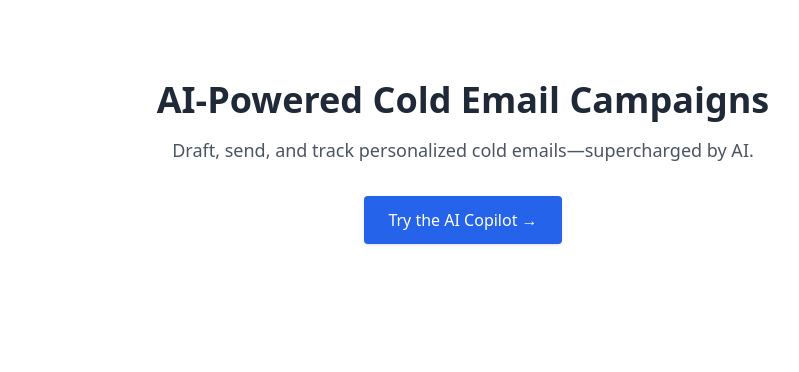
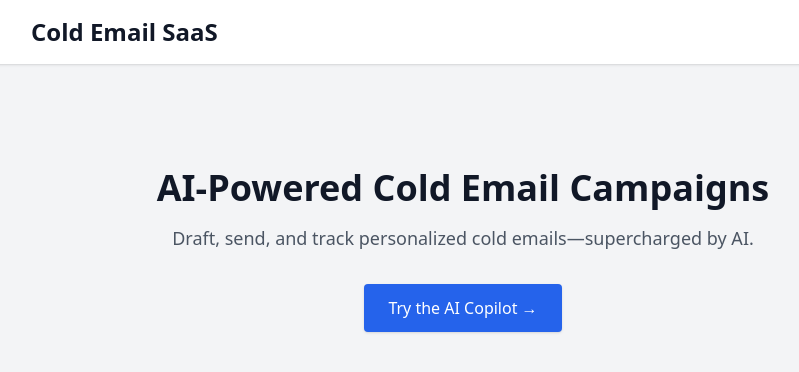
Before and after one commit to oluwafemidiakhoa/Coldemail, a Next.js app: page / in a window 1280 px wide. Shown: the top 372 px of the page, without its empty margins (177-976 px from the left). Built offline with nearby package versions, Linux system fonts and the light colour scheme.

Commit message:
Update layout.tsx

```diff
--- a/app/layout.tsx
+++ b/app/layout.tsx
@@ -1,10 +1,9 @@
 // app/layout.tsx
-
-import './globals.css';
+import "./globals.css";
 
 export const metadata = {
-  title: 'Cold Email SaaS',
-  description: 'AI-powered cold outreach platform',
+  title: "Cold Email SaaS",
+  description: "Next-gen AI cold email platform",
 };
 
 export default function RootLayout({
@@ -13,13 +12,14 @@ export default function RootLayout({
   children: React.ReactNode;
 }) {
   return (
-    <html lang="en">
-      <head>
-        <title>{metadata.title}</title>
-        <meta name="description" content={metadata.description} />
-      </head>
-      <body className="bg-white text-gray-800">
-        {children}
+    <html lang="en" className="bg-gray-100">
+      <body className="font-sans text-gray-900">
+        <header className="bg-white shadow">
+          <div className="max-w-4xl mx-auto p-4">
+            <h1 className="text-2xl font-bold">Cold Email SaaS</h1>
+          </div>
+        </header>
+        <main className="max-w-4xl mx-auto p-6">{children}</main>
       </body>
     </html>
   );
```
